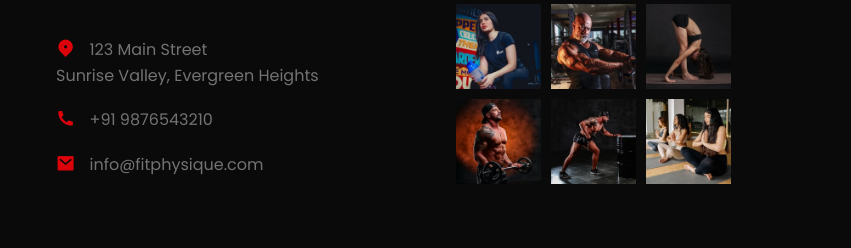
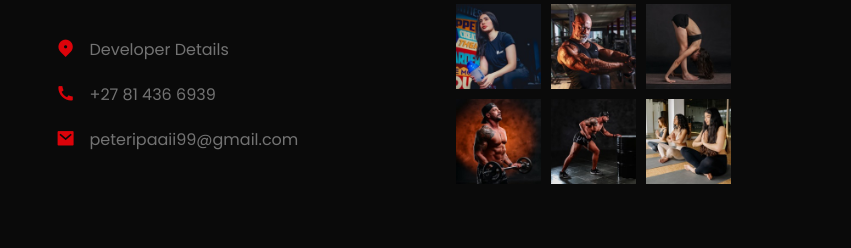
Before and after one commit to Peteripai/Gymsite, a plain HTML site: page index.html in a window 1280 px wide. Shown: the part 5534-5782 px from the top of the page, 0-851 px from the left. Drawn offline with nearby package versions, Linux system fonts and the light colour scheme; a script that the page names is missing.

Commit message:
Update index.html

```diff
--- a/index.html
+++ b/index.html
@@ -376,19 +376,19 @@
             <li>
               <a href="#">
                 <span><i class="ri-map-pin-2-fill"></i></span>
-                123 Main Street<br />Sunrise Valley, Evergreen Heights
+               Developer Details
               </a>
             </li>
             <li>
               <a href="#">
                 <span><i class="ri-phone-fill"></i></span>
-                +91 9876543210
+                +27 81 436 6939
               </a>
             </li>
             <li>
               <a href="#">
                 <span><i class="ri-mail-fill"></i></span>
-                info@fitphysique.com
+            peteripaaii99@gmail.com
               </a>
             </li>
           </ul>
```
